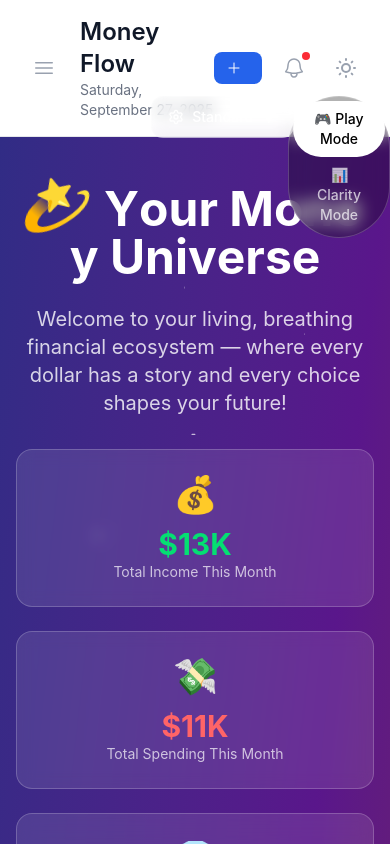
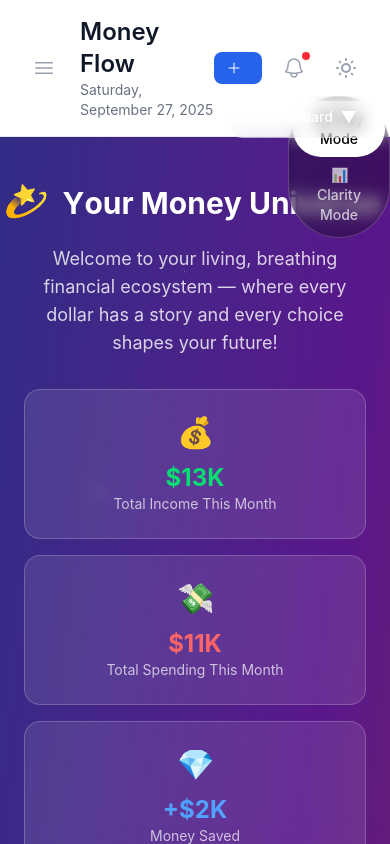
Before and after one commit to vorrawut/poon, a React (Vite) app: page /money-flow in a window 390 px wide. Built offline with nearby package versions, Linux system fonts and the light colour scheme.

Commit message:
Enhance Money flow for responsive

```diff
--- a/src/components/widgets/AIFinancialCoach.tsx
+++ b/src/components/widgets/AIFinancialCoach.tsx
@@ -199,7 +199,7 @@ export function AIFinancialCoach({
               className="mb-6"
             >
               <div
-                className={`rounded-xl border h-80 flex flex-col ${
+                className={`rounded-xl border h-60 sm:h-80 flex flex-col ${
                   viewMode === "play"
                     ? "bg-white/5 border-white/10"
                     : "bg-gray-50 border-gray-100"
@@ -285,7 +285,7 @@ export function AIFinancialCoach({
         </AnimatePresence>
 
         {/* Insights Grid */}
-        <div className="grid grid-cols-1 md:grid-cols-2 gap-4 mb-6">
+        <div className="grid grid-cols-1 sm:grid-cols-2 gap-4 mb-6">
           {insights.slice(0, 4).map((insight, index) => (
             <motion.div
               key={insight.id}
@@ -405,7 +405,7 @@ export function AIFinancialCoach({
         </div>
 
         {/* Quick Actions */}
-        <div className="grid grid-cols-2 md:grid-cols-4 gap-3">
+        <div className="grid grid-cols-2 sm:grid-cols-4 gap-3">
           {[
             { icon: "💰", label: "Optimize Savings", action: () => console.log("Optimize savings") },
             { icon: "📈", label: "Investment Tips", action: () => console.log("Investment tips") },
--- a/src/components/widgets/AccessibilityModeToggle.tsx
+++ b/src/components/widgets/AccessibilityModeToggle.tsx
@@ -75,7 +75,7 @@ export function AccessibilityModeToggle({
 
             {/* Menu */}
             <motion.div
-              className="absolute top-full right-0 mt-2 w-80 bg-white/10 backdrop-blur-md rounded-2xl border border-white/20 shadow-xl z-50 overflow-hidden"
+              className="absolute top-full right-0 mt-2 w-72 sm:w-80 bg-white/10 backdrop-blur-md rounded-2xl border border-white/20 shadow-xl z-50 overflow-hidden"
               initial={{ opacity: 0, scale: 0.95, y: -10 }}
               animate={{ opacity: 1, scale: 1, y: 0 }}
               exit={{ opacity: 0, scale: 0.95, y: -10 }}
--- a/src/components/widgets/MoneyJars.tsx
+++ b/src/components/widgets/MoneyJars.tsx
@@ -122,7 +122,7 @@ export function MoneyJars({
         </div>
 
         {/* Jars Grid */}
-        <div className="grid grid-cols-2 md:grid-cols-3 lg:grid-cols-4 gap-6 mb-6">
+        <div className="grid grid-cols-2 sm:grid-cols-3 md:grid-cols-4 lg:grid-cols-6 gap-3 sm:gap-4 lg:gap-6 mb-6 px-2">
           {jars.map((jar, index) => {
             const fillPercentage = getJarHeight(jar.currentAmount, jar.targetAmount);
             const isComplete = jar.currentAmount >= jar.targetAmount;
--- a/src/components/widgets/SpendingWheel.tsx
+++ b/src/components/widgets/SpendingWheel.tsx
@@ -140,12 +140,13 @@ export function SpendingWheel({
           </button>
         </div>
 
-        <div className="flex flex-col lg:flex-row items-center gap-8">
+        <div className="flex flex-col lg:flex-row items-center gap-4 lg:gap-8">
           {/* Wheel Visualization */}
           <div className="relative">
-            <motion.svg
-              width="300"
-              height="300"
+          <motion.svg
+            width="250"
+            height="250"
+            className="sm:w-[300px] sm:h-[300px]"
               viewBox="0 0 300 300"
               className="drop-shadow-lg"
               animate={isSpinning ? { rotate: 360 } : {}}
--- a/src/pages/MoneyFlow.tsx
+++ b/src/pages/MoneyFlow.tsx
@@ -597,19 +597,19 @@ export function MoneyFlow() {
       <DualLensToggle viewMode={viewMode} onToggle={setViewMode} />
 
       {/* Accessibility Mode Toggle */}
-      <div className="fixed top-24 right-24 z-50">
+      <div className="fixed top-24 right-4 sm:right-8 lg:right-24 z-50">
         <AccessibilityModeToggle
           mode={accessibilityMode}
           onModeChange={setAccessibilityMode}
         />
       </div>
 
-      <div className="max-w-7xl mx-auto px-4 sm:px-6 lg:px-8 pb-12 relative z-10">
+      <div className="max-w-7xl mx-auto px-2 sm:px-4 md:px-6 lg:px-8 pb-8 sm:pb-12 relative z-10">
         {/* Ultimate Hero Section */}
         <FadeIn direction="down" delay={0.1} className="text-center py-12">
           <div className="mb-8">
             <div
-              className={`text-5xl md:text-7xl font-bold mb-6 ${
+              className={`text-3xl sm:text-4xl md:text-5xl lg:text-6xl xl:text-7xl font-bold mb-6 ${
                 viewMode === "play" ? "text-white" : "text-gray-900"
               }`}
             >
@@ -630,7 +630,7 @@ export function MoneyFlow() {
               <SplitText className="inline">Your Money Universe</SplitText>
             </div>
             <p
-              className={`text-xl md:text-2xl mb-8 max-w-3xl mx-auto ${
+              className={`text-lg sm:text-xl md:text-2xl mb-8 max-w-3xl mx-auto px-4 ${
                 viewMode === "play" ? "text-white/80" : "text-gray-600"
               }`}
             >
@@ -640,7 +640,7 @@ export function MoneyFlow() {
             </p>
 
             {/* Quick Stats Hero Cards */}
-            <div className="grid grid-cols-1 md:grid-cols-3 gap-6 mb-8">
+            <div className="grid grid-cols-1 sm:grid-cols-2 lg:grid-cols-3 gap-4 sm:gap-6 mb-8 px-4">
               <motion.div
                 className={`rounded-2xl p-6 border ${
                   viewMode === "play"
@@ -652,8 +652,8 @@ export function MoneyFlow() {
                 animate={{ opacity: 1, y: 0 }}
                 transition={{ delay: 0.2 }}
               >
-                <div className="text-4xl mb-3">💰</div>
-                <div className="text-3xl font-bold text-green-400">
+                <div className="text-3xl sm:text-4xl mb-3">💰</div>
+                <div className="text-2xl sm:text-3xl font-bold text-green-400">
                   {formatCurrency(totalIncome)}
                 </div>
                 <div
@@ -674,8 +674,8 @@ export function MoneyFlow() {
                 animate={{ opacity: 1, y: 0 }}
                 transition={{ delay: 0.3 }}
               >
-                <div className="text-4xl mb-3">💸</div>
-                <div className="text-3xl font-bold text-red-400">
+                <div className="text-3xl sm:text-4xl mb-3">💸</div>
+                <div className="text-2xl sm:text-3xl font-bold text-red-400">
                   {formatCurrency(totalSpending)}
                 </div>
                 <div
@@ -696,11 +696,11 @@ export function MoneyFlow() {
                 animate={{ opacity: 1, y: 0 }}
                 transition={{ delay: 0.4 }}
               >
-                <div className="text-4xl mb-3">
+                <div className="text-3xl sm:text-4xl mb-3">
                   {netBalance >= 0 ? "💎" : "⚠️"}
                 </div>
                 <div
-                  className={`text-3xl font-bold ${
+                  className={`text-2xl sm:text-3xl font-bold ${
                     netBalance >= 0 ? "text-blue-400" : "text-orange-400"
                   }`}
                 >
@@ -717,8 +717,8 @@ export function MoneyFlow() {
         </FadeIn>
 
         {/* Navigation Tabs */}
-        <div className="flex justify-center mb-12">
-          <div className="flex gap-2 p-2 rounded-2xl bg-white/10 backdrop-blur-sm border border-white/20">
+        <div className="flex justify-center mb-12 px-2 sm:px-4">
+          <div className="flex flex-wrap justify-center gap-1 sm:gap-2 p-2 rounded-2xl bg-white/10 backdrop-blur-sm border border-white/20 max-w-full overflow-x-auto scrollbar-hide">
             {[
               { id: "flow", label: "💫 Money Flow", desc: "Live visualization" },
               { id: "income", label: "💰 Income Hub", desc: "Earnings breakdown" },
@@ -731,7 +731,7 @@ export function MoneyFlow() {
               <button
                 key={tab.id}
                 onClick={() => setActiveSection(tab.id as any)}
-                className={`px-6 py-3 rounded-xl font-medium transition-all ${
+                className={`px-3 sm:px-4 lg:px-6 py-2 sm:py-3 rounded-xl font-medium transition-all text-xs sm:text-sm ${
                   activeSection === tab.id
                     ? viewMode === "play"
                       ? "bg-white/20 text-white border border-white/30"
@@ -742,8 +742,8 @@ export function MoneyFlow() {
                 }`}
               >
                 <div className="text-center">
-                  <div className="text-sm font-semibold">{tab.label}</div>
-                  <div className="text-xs opacity-70">{tab.desc}</div>
+                  <div className="text-xs sm:text-sm font-semibold">{tab.label}</div>
+                  <div className="text-xs opacity-70 hidden sm:block">{tab.desc}</div>
                 </div>
               </button>
             ))}
@@ -887,10 +887,10 @@ export function MoneyFlow() {
                 : "bg-gradient-to-r from-purple-50 to-pink-50 border-purple-200 text-gray-900"
             }`}
           >
-            <div className="text-4xl mb-4">✨</div>
-            <h3 className="text-2xl font-bold mb-4">Your Financial Journey Continues</h3>
+            <div className="text-3xl sm:text-4xl mb-4">✨</div>
+            <h3 className="text-xl sm:text-2xl font-bold mb-4">Your Financial Journey Continues</h3>
             <p
-              className={`text-lg mb-6 max-w-2xl mx-auto ${
+              className={`text-base sm:text-lg mb-6 max-w-2xl mx-auto px-4 ${
                 viewMode === "play" ? "text-white/80" : "text-gray-600"
               }`}
             >
```
Also changed, not shown: src/components/widgets/MoneyFlowVisualizer.tsx (+7 -7 lines).
